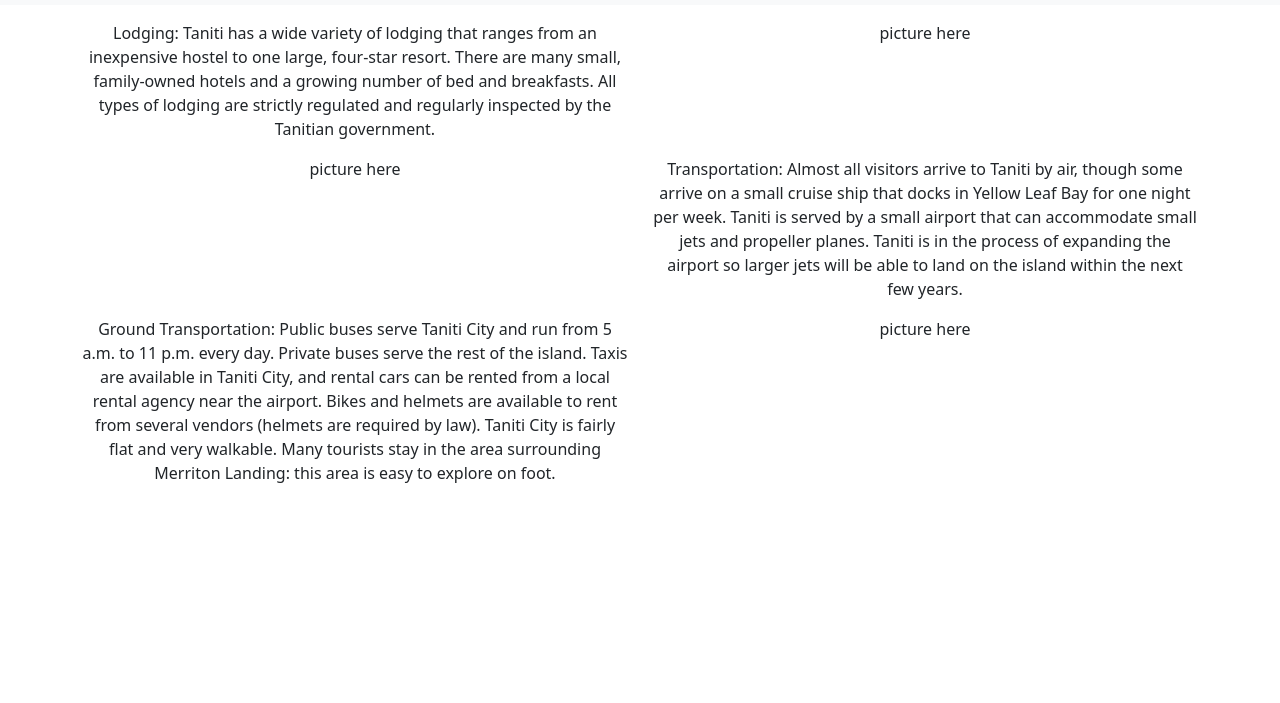
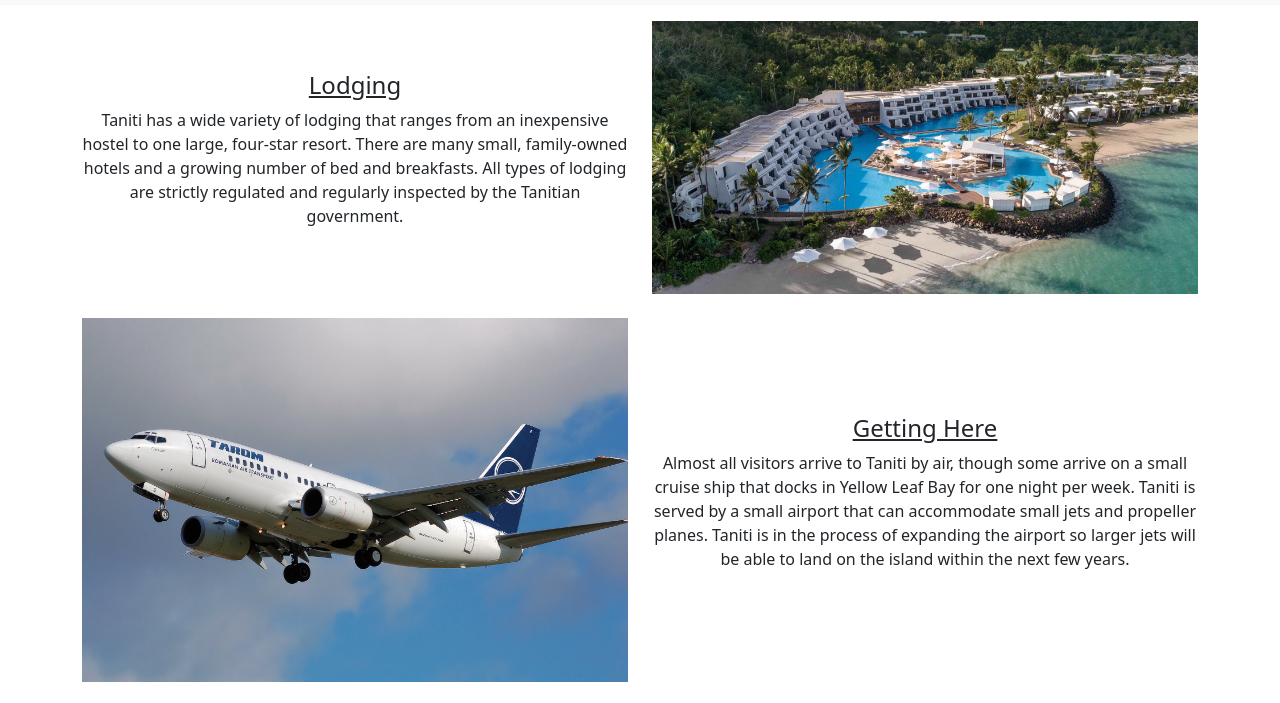
Before and after one commit to malcham52/D479_Project, a plain HTML site: page housing.html in a window 1280 px wide. Shown: the part 51-754 px from the top of the page. Drawn offline with nearby package versions, Linux system fonts and the light colour scheme.

Commit message:
updated more page layouts

```diff
--- a/housing.html
+++ b/housing.html
@@ -61,23 +61,29 @@
 		</nav>
 
 		<div class="container text-center mt-3">
-			<div class="row">
-				<div class="col">
+			<div class="row align-items-center mb-4">
+				<div class="col text-center">
+                    <h4 class="text-decoration-underline">Lodging</h4>
                     <p>
-                    Lodging: Taniti has a wide variety of lodging that ranges from an
+                    Taniti has a wide variety of lodging that ranges from an
                     inexpensive hostel to one large, four-star resort. There are many
                     small, family-owned hotels and a growing number of bed and
                     breakfasts. All types of lodging are strictly regulated and
                     regularly inspected by the Tanitian government.
                     </p>
                 </div>
-				<div class="col">picture here</div>
+				<div class="col"><img src="./assets/intercontinental-hayman-island-6087710419-2x1.avif" alt="hotel" class="w-100 h-100"></div>
+                <!-- https://www.google.com/url?sa=i&url=https%3A%2F%2Fwww.ihg.com%2Fintercontinental%2Fhotels%2Fus%2Fen%2Fhayman-island%2Fhisha%2Fhoteldetail&psig=AOvVaw3ozk5m9ePo5B0VS4J9P5mv&ust=1745622999406000&source=images&cd=vfe&opi=89978449&ved=0CBQQjRxqFwoTCNiRpcrm8YwDFQAAAAAdAAAAABAE -->
 			</div>
-			<div class="row">
-				<div class="col">picture here </div>
+			<div class="row align-items-center mb-4">
 				<div class="col">
+                    <img src="./assets/airplane.jpg" alt="airplane" class="w-100 h-100">
+                </div>
+                <!-- https://www.google.com/url?sa=i&url=https%3A%2F%2Fen.wikipedia.org%2Fwiki%2FFixed-wing_aircraft&psig=AOvVaw10YSMY1pL4dikqoaYOShTz&ust=1745623149559000&source=images&cd=vfe&opi=89978449&ved=0CBQQjRxqFwoTCPiM1pHn8YwDFQAAAAAdAAAAABAE  -->
+				<div class="col text-center">
+                    <h4 class="text-decoration-underline">Getting Here</h4>
                     <p>
-                        Transportation: Almost all visitors arrive to Taniti by air, though
+                        Almost all visitors arrive to Taniti by air, though
                         some arrive on a small cruise ship that docks in Yellow Leaf Bay for
                         one night per week. Taniti is served by a small airport that can
                         accommodate small jets and propeller planes. Taniti is in the
@@ -86,10 +92,11 @@
                     </p>
                 </div>
 			</div>
-			<div class="row">
-				<div class="col">
+			<div class="row align-items-center mb-4">
+				<div class="col text-center">
+                    <h4 class="text-decoration-underline">Ground Transportation</h4>
                     <p>
-                    Ground Transportation: Public buses serve Taniti City and run from 5
+                    Public buses serve Taniti City and run from 5
                     a.m. to 11 p.m. every day. Private buses serve the rest of the
                     island. Taxis are available in Taniti City, and rental cars can be
                     rented from a local rental agency near the airport. Bikes and
@@ -100,10 +107,9 @@
                     </p>
                 </div>
 				<div class="col">
-                    <p>
-                        picture here
-                    </p>
+                    <img src="./assets/bus.jpg" alt="bus" class="w-100 h-100">
                 </div>
+                <!--                         https://www.google.com/url?sa=i&url=https%3A%2F%2Fwww.hawaiipublicradio.org%2Flocal-news%2F2022-01-21%2Fbig-islands-hele-on-bus-system-is-now-available-on-google-and-bing-maps&psig=AOvVaw1skcc4wlpiGaN0prilOfu5&ust=1745623188194000&source=images&cd=vfe&opi=89978449&ved=0CBQQjRxqFwoTCOiN1qTn8YwDFQAAAAAdAAAAABAE -->
 			</div>
 		</div>
 
```
Also changed, not shown: index.html (+28 -8 lines), reviews.html (+24 -2 lines), assets/airplane.jpg (added), assets/beach-lovers-in-finest-punta-cana.jpg (added), assets/bus.jpg (added), assets/hut.jpg (added), assets/intercontinental-hayman-island-6087710419-2x1.avif (added).
